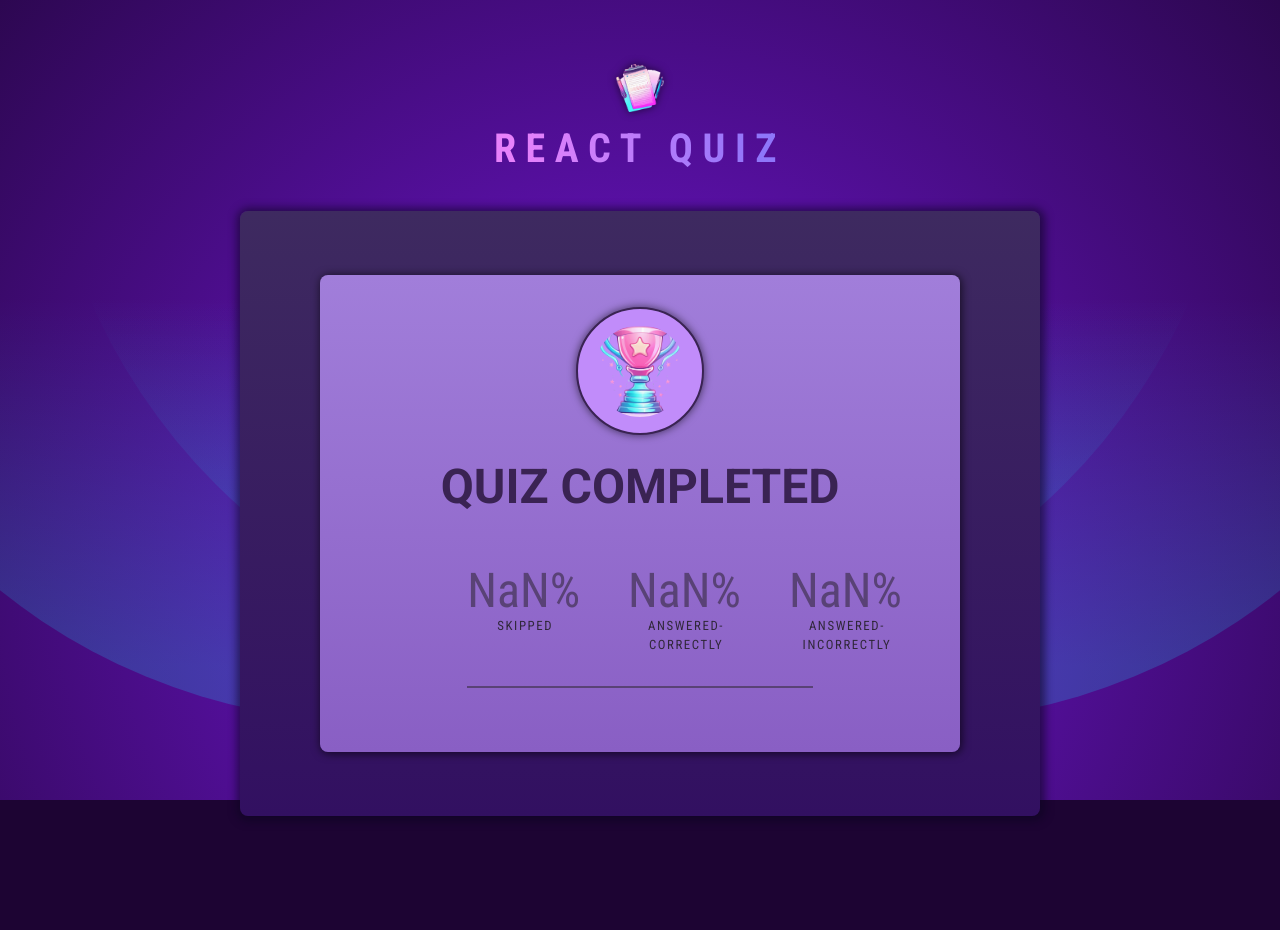
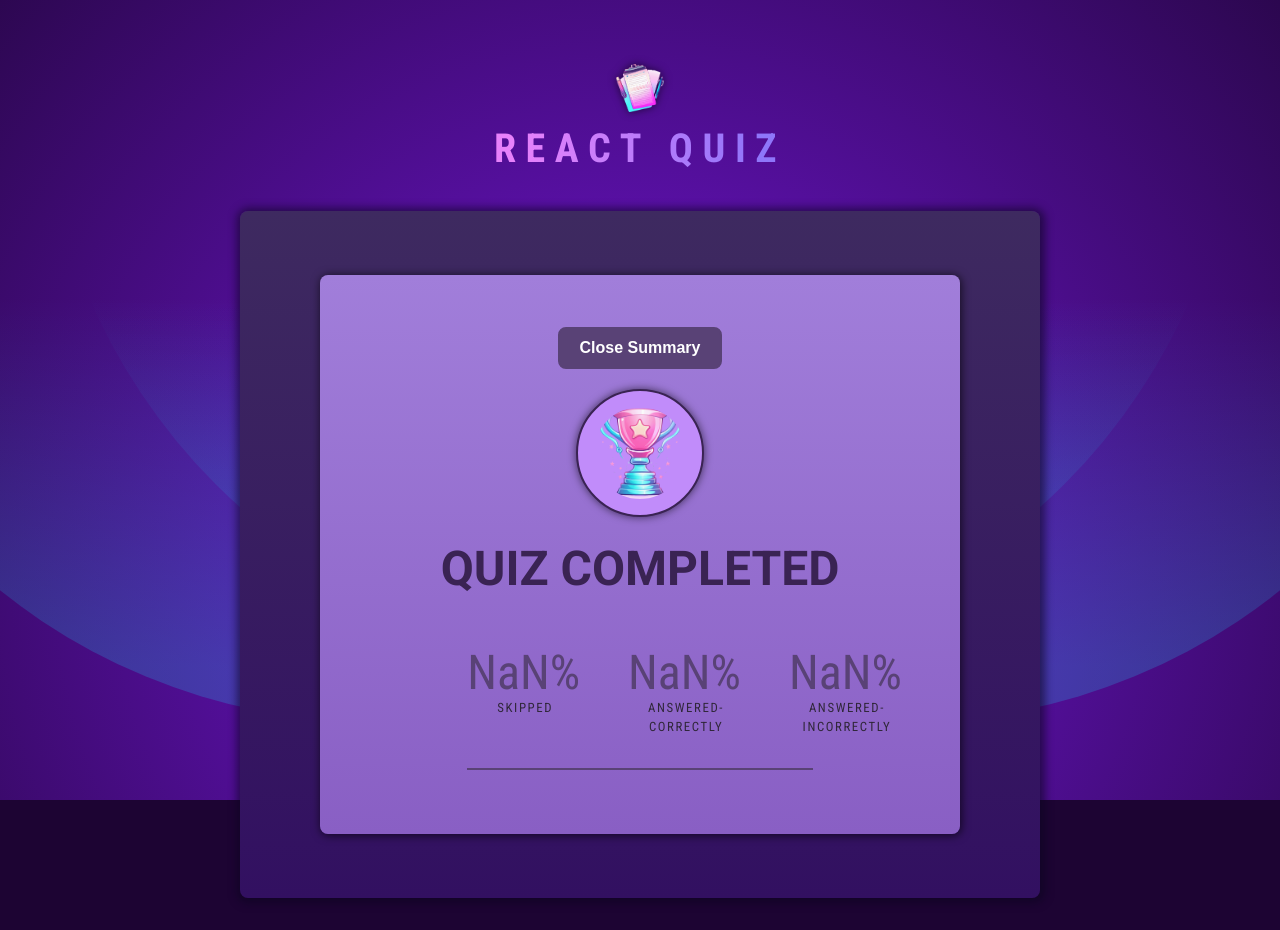
Before and after one commit to Kushal-jangra/Quiz-React-App, a React (Vite) app: page / in a window 1280 px wide. Both pictures are taken after a click on the button "View Summary". Before the commit the page ends 848 px from the top, so only its background shows below. Built offline with nearby package versions, Linux system fonts and the light colour scheme.

Commit message:
redeployemnet

```diff
--- a/src/components/Summary.jsx
+++ b/src/components/Summary.jsx
@@ -1,7 +1,7 @@
 import quizCompletedImg from "../assets/quiz-complete.png";
 import QUESTIONS from "../questions";
 
-export default function Summary({ userAnswers }) {
+export default function Summary({ userAnswers, onClose }) {
   const skippedQuestion = userAnswers.filter((answer) => answer === null);
   const corrected = userAnswers.filter(
     (answer, index) => answer === QUESTIONS[index].answers[0]
@@ -16,6 +16,9 @@ export default function Summary({ userAnswers }) {
 
   return (
     <div id="summary">
+      <button onClick={onClose} className="btn-shared">
+        Close Summary
+      </button>
       <img src={quizCompletedImg} alt="Quiz End" />
       <h2>Quiz Completed</h2>
       <div id="summary-stats">
@@ -46,6 +49,7 @@ export default function Summary({ userAnswers }) {
             <li key={index}>
               <h3>{index + 1}</h3>
               <p className="question">{QUESTIONS[index].text}</p>
+
               <p className={cssClass}>{answer}</p>
               {answer !== QUESTIONS[index].answers[0] && (
                 <p className="right-answer">{QUESTIONS[index].answers[0]}</p>
```
